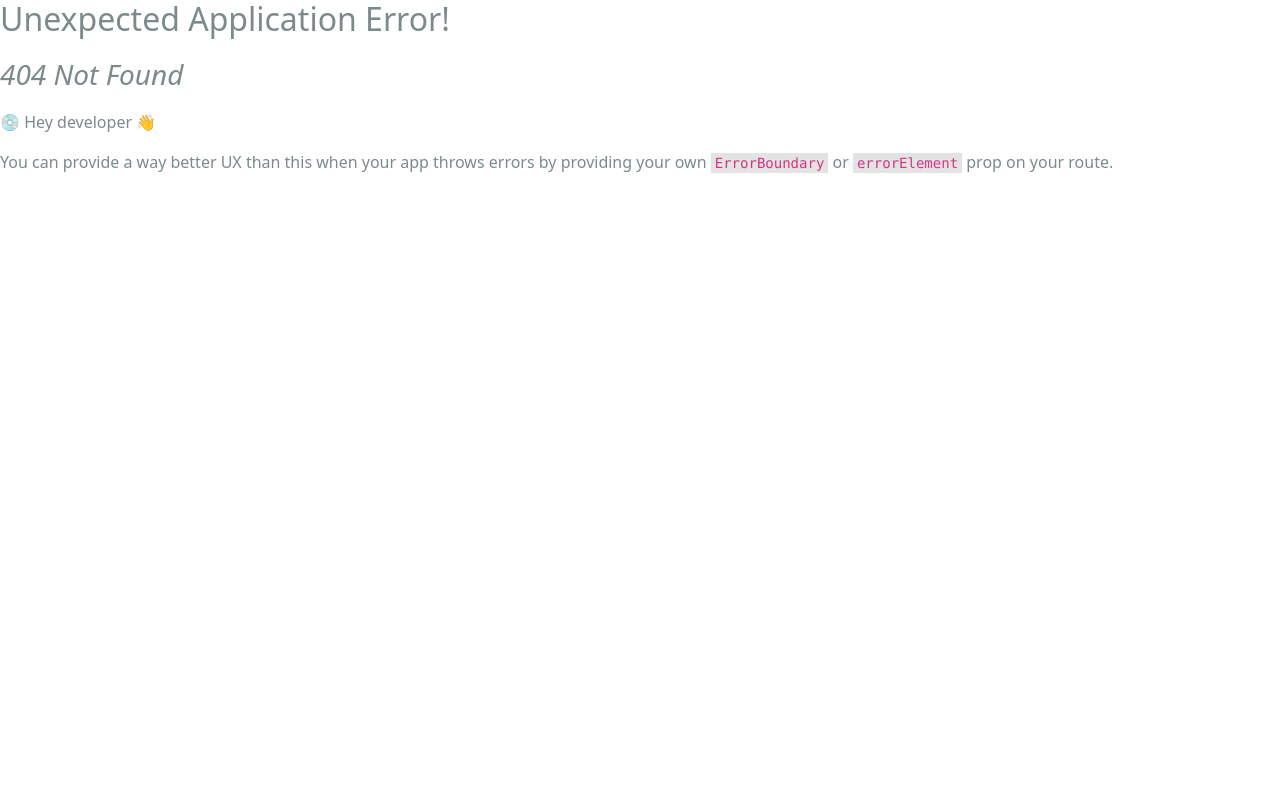
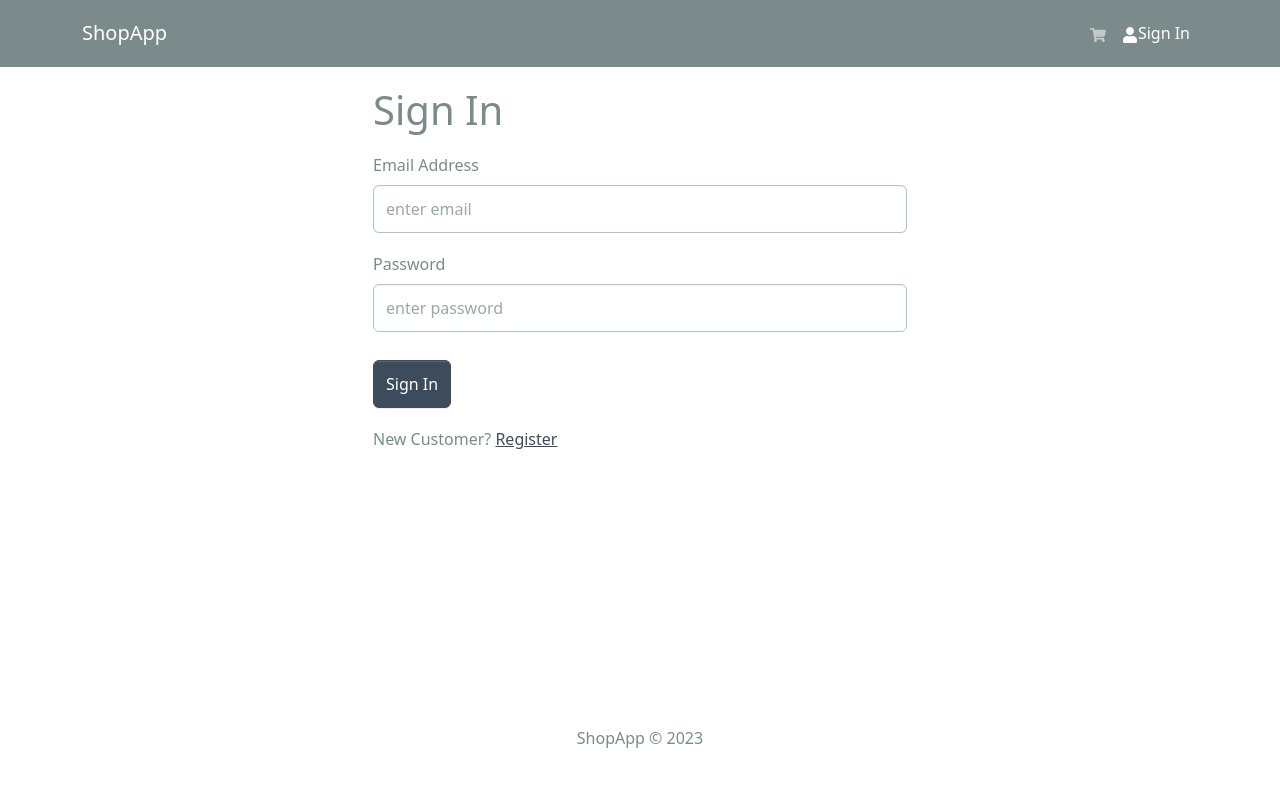
Before and after one commit to RachiRaw/ShopApp, a React (Vite) app in the folder frontend/: page /login in a window 1280 px wide. Before the commit this address had no page. Shown: the top 786 px of the page. Built offline with nearby package versions, Linux system fonts and the light colour scheme.

Commit message:
Setup the Login screen page

```diff
--- /dev/null
+++ b/frontend/src/components/FormContainer.jsx
@@ -0,0 +1,14 @@
+import { Container, Row, Col } from "react-bootstrap";
+
+const FormContainer = ({ children }) => {
+  return (
+    <Container>
+      <Row className="justify-content-md-center">
+        <Col xs={12} md={6}>
+          {children}
+        </Col>
+      </Row>
+    </Container>
+  );
+};
+export default FormContainer;
--- a/frontend/src/main.jsx
+++ b/frontend/src/main.jsx
@@ -14,6 +14,7 @@
 import HomeScreen from "./screens/HomeScreen.jsx";
 import ProductScreen from "./screens/ProductScreen.jsx";
 import CartScreen from "./screens/CartScreen.jsx";
+import LoginScreen from "./screens/LoginScreen.jsx";
 
 const router = createBrowserRouter(
   createRoutesFromElements(
@@ -21,6 +22,7 @@
       <Route index element={<HomeScreen />} />
       <Route path="/product/:id" element={<ProductScreen />} />
       <Route path="/cart" element={<CartScreen />} />
+      <Route path="/login" element={<LoginScreen />} />
     </Route>
   )
 );
--- /dev/null
+++ b/frontend/src/screens/LoginScreen.jsx
@@ -0,0 +1,53 @@
+import { useState } from "react";
+import { Link } from "react-router-dom";
+import { Form, Button, Row, Col } from "react-bootstrap";
+import FormContainer from "../components/FormContainer";
+
+const LoginScreen = () => {
+  const [email, setEmail] = useState("");
+  const [password, setPassword] = useState("");
+
+  const submitHandler = (e) => {
+    e.preventDefault();
+    console.log("Submit");
+  };
+
+  return (
+    <FormContainer>
+      <h1>Sign In</h1>
+
+      <Form onSubmit={submitHandler}>
+        <Form.Group controlId="email" className="my-3">
+          <Form.Label>Email Address</Form.Label>
+          <Form.Control
+            type="email"
+            placeholder="enter email"
+            value={email}
+            onChange={(e) => setEmail(e.target.value)}
+          ></Form.Control>
+        </Form.Group>
+
+        <Form.Group controlId="password" className="my-3">
+          <Form.Label>Password</Form.Label>
+          <Form.Control
+            type="password"
+            placeholder="enter password"
+            value={password}
+            onChange={(e) => setPassword(e.target.value)}
+          ></Form.Control>
+        </Form.Group>
+
+        <Button type="submit" variant="primary" className="mt-2">
+          Sign In
+        </Button>
+      </Form>
+
+      <Row className="my-3">
+        <Col>
+          New Customer? <Link to="/register">Register</Link>
+        </Col>
+      </Row>
+    </FormContainer>
+  );
+};
+export default LoginScreen;
--- /dev/null
+++ b/frontend/src/slices/authSlice.js
@@ -0,0 +1,22 @@
+import { createSlice } from "@reduxjs/toolkit";
+
+const initialState = {
+  userInfo: localStorage.getItem("userInfo")
+    ? JSON.parse(localStorage.getItem("userInfo"))
+    : null,
+};
+
+const authSlice = createSlice({
+  name: "auth",
+  initialState,
+  reducers: {
+    setCredentials: (state, action) => {
+      state.userInfo = action.payload;
+      localStorage.setItem("userInfo", JSON.stringify(action.payload));
+    },
+  },
+});
+
+const { setCredentials } = authSlice.actions;
+
+export default authSlice.reducer;
--- a/frontend/src/store.js
+++ b/frontend/src/store.js
@@ -1,11 +1,13 @@
 import { configureStore } from "@reduxjs/toolkit";
 import { apiSlice } from "./slices/apiSlice.js";
 import cartSliceReducer from "./slices/cartSlice.js";
+import authSliceReducer from "./slices/authSlice.js";
 
 const store = configureStore({
   reducer: {
     [apiSlice.reducerPath]: apiSlice.reducer,
     cart: cartSliceReducer,
+    auth: authSliceReducer,
   },
   middleware: (getDefaultMiddleware) =>
     getDefaultMiddleware().concat(apiSlice.middleware),
```
Also changed, not shown: frontend/src/slices/usersApiSlice.js (added, +16 -0 lines).
